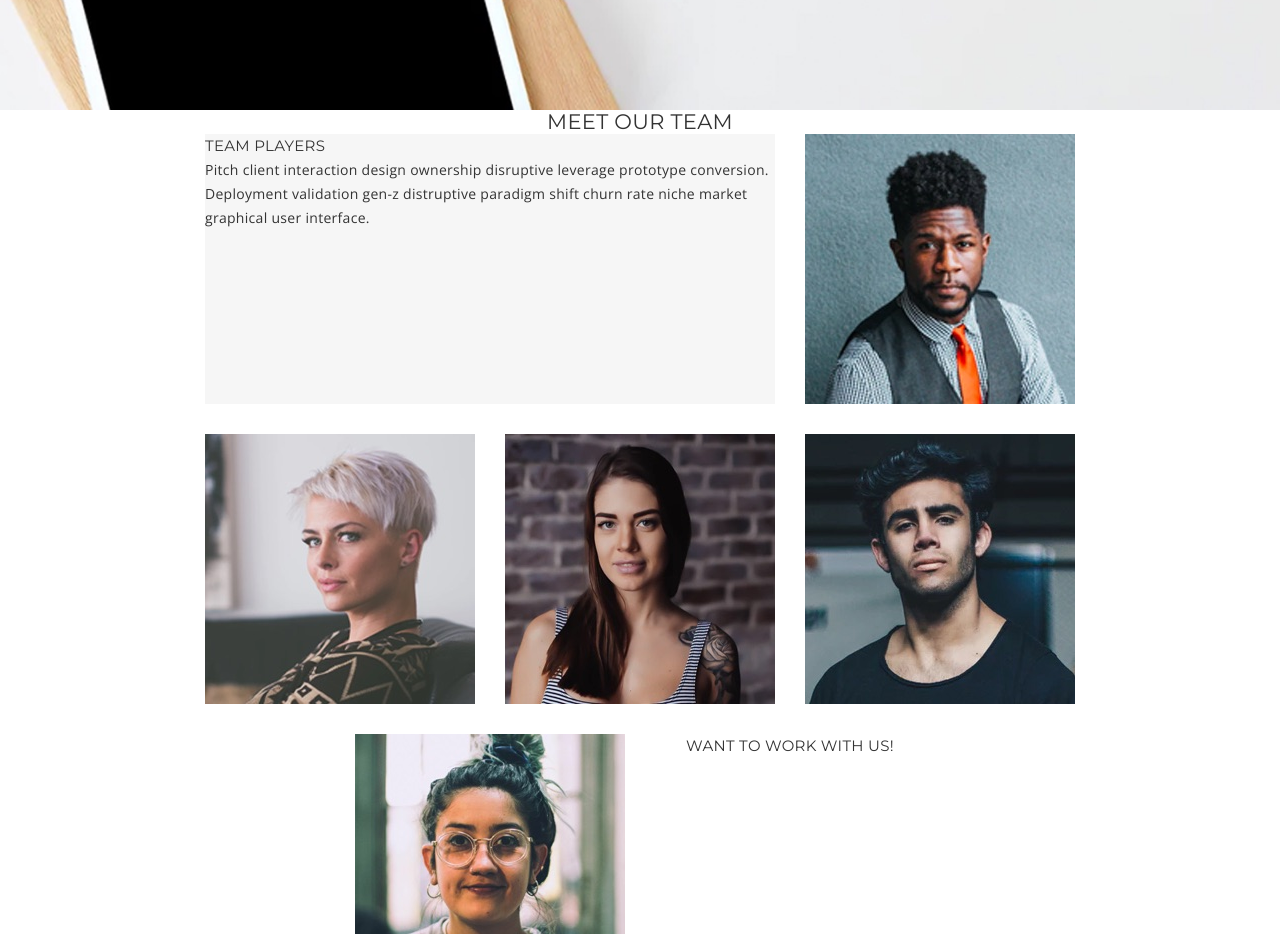
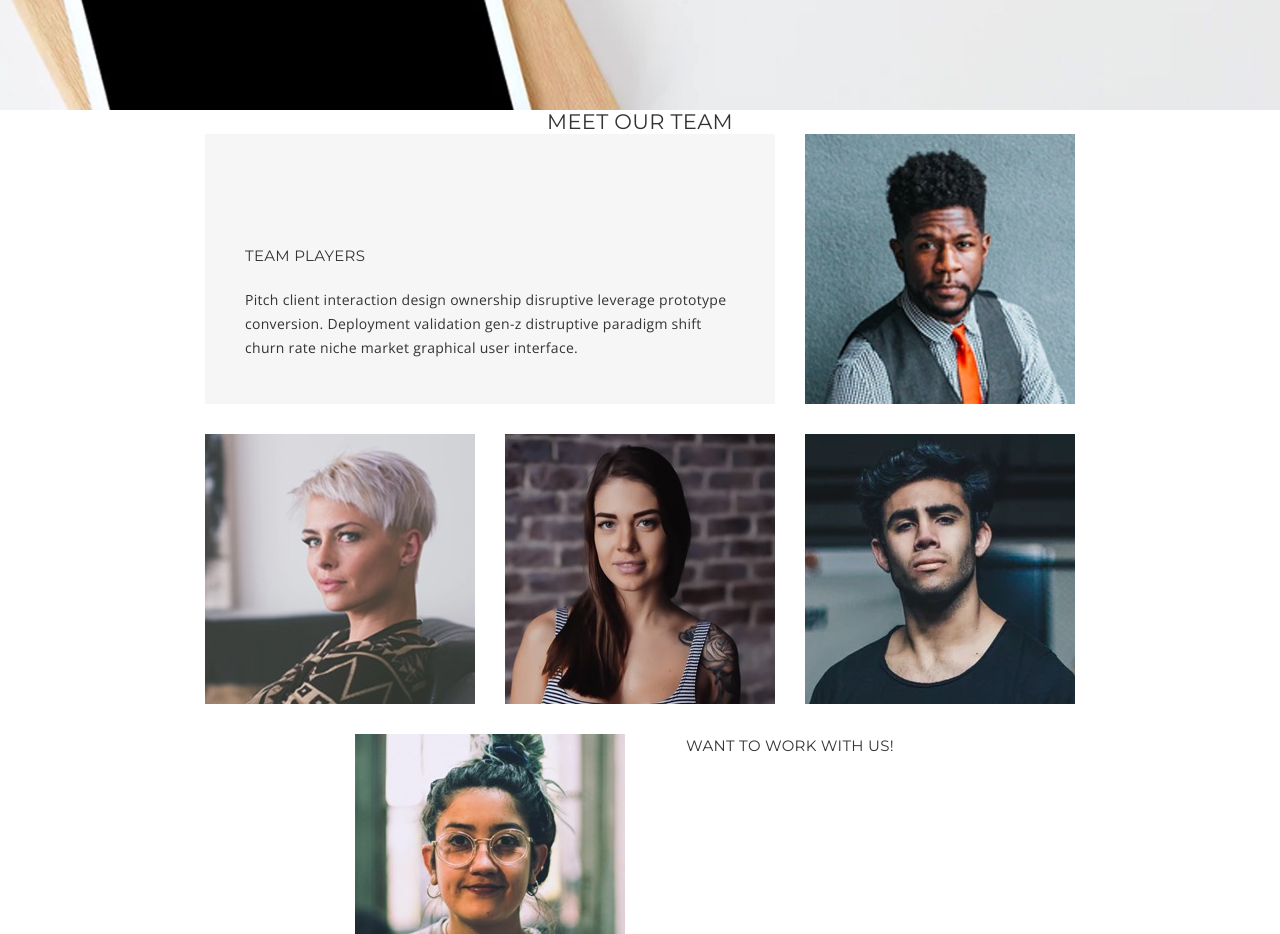
Before and after one commit to rebecca-romeo/creative-website, a plain HTML site: page index.html in a window 1280 px wide. Shown: the part 2740-3674 px from the top of the page. Drawn offline with nearby package versions, Linux system fonts and the light colour scheme.

Commit message:
fixed padding and positioning of team section text content

```diff
--- a/styles/sass/partials/index/_teamSection.scss
+++ b/styles/sass/partials/index/_teamSection.scss
@@ -10,6 +10,10 @@
     height: 270px;
     text-align: left;
     background-color: v.$white2;
+    padding: 110px 4rem 4rem;
+    p {
+      padding-top: 2rem;
+    }
   }
   .workWithUs {
     width: 270px;
```
Also changed, not shown: styles/styles.css.
